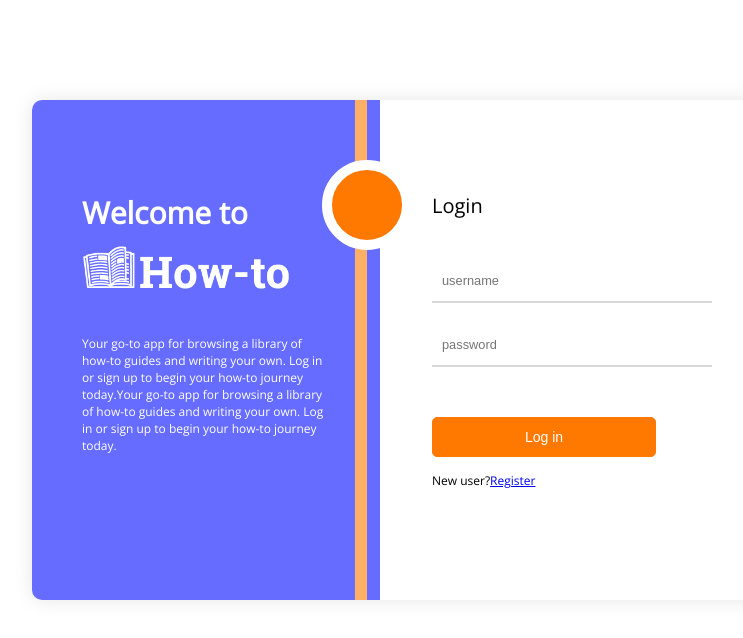
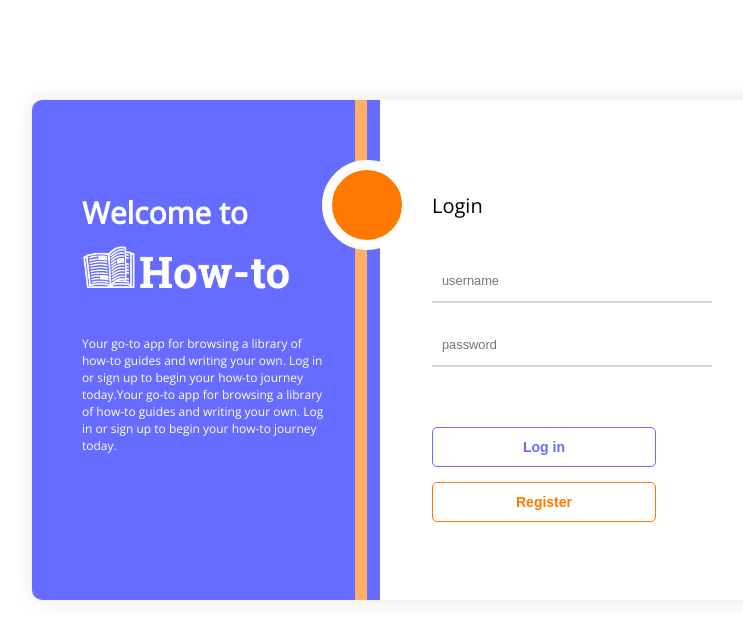
Before and after one commit to how-tos/front-end-erica, a React (Create React App) app: page / in a window 1280 px wide. Shown: the top 638 px of the page, without its empty margins (208-951 px from the left). Built offline with nearby package versions, Linux system fonts and the light colour scheme.

Commit message:
adjusted login page

```diff
--- a/src/App.js
+++ b/src/App.js
@@ -5,6 +5,8 @@ import {Route, Link} from "react-router-dom"
 import HowToList from "./components/HowToList"
 import AddHowTo from './components/AddHowTo'
 import Register from './components/Register'
+import SavedGuides from './components/SavedGuides'
+
 class App extends Component {
   constructor() {
     super()
@@ -28,6 +30,7 @@ class App extends Component {
     <Route path="/howTos" render={props => <HowToList {...props} /> } />
     <Route path="/addHowTo" render = {props => <AddHowTo {...props} /> } />
     <Route path = "/register" render = {props => <Register {...props} /> } />
+    <Route path ="/savedGuides" render = {props => <SavedGuides {...props} /> } />
       </div>
     );
   }
--- a/src/components/HowToList.js
+++ b/src/components/HowToList.js
@@ -95,7 +95,8 @@ render() {
     return(
         <div>
              <Navigation />
-
+        <div className="secondary-header">
+            <div className="title">Browse Guides</div>
             <SearchBar
                 HowTo={this.state.HowTos}
                 filterGuides = {this.filterGuides}
@@ -105,6 +106,7 @@ render() {
                 search = {this.state.search}
                 handleChange = {this.handleChange}
             />
+        </div>
             <div className="list">
             {this.state.isFiltered ? this.state.filteredList.map(howTo => (
                     <HowTo className="individualGuide"
@@ -119,9 +121,7 @@ render() {
                     name={howTo.name}
                 />))}
             </div>
-            <Route path="/addHowTo" render = {props => <AddHowTo {...props} /> } />
-            <Route path = "/register" render = {props => <Register {...props} /> } />
-            <Route path ="/savedGuides" render = {props => <SavedGuides {...props} /> } />
+
         </div>
     )
     }
--- a/src/components/Login.js
+++ b/src/components/Login.js
@@ -72,7 +72,7 @@ class Login extends React.Component {
                     placeholder = "password"
                 />
             <button className="login" onSubmit={this.handleSubmit}>Log in</button>
-            <div className="register">New user?<Link to = "/register">Register</Link></div>
+            <button className="register"><Link to = "/register">Register</Link></button>
             </form>
         </div>
       </div>
--- a/src/components/SavedGuides.js
+++ b/src/components/SavedGuides.js
@@ -7,7 +7,7 @@ class SavedGuides extends React.Component {
     render() {
     return (
         <div>
-            hello
+
             <Navigation />
         </div>
         )
--- a/src/css/howto.css
+++ b/src/css/howto.css
@@ -1,3 +1,5 @@
+@import url('https://fonts.googleapis.com/css?family=Roboto+Slab:700');
+
 .Howto{
     height: 200px;
     border-radius: 0;
@@ -30,3 +32,17 @@
 .heart-icon{
     height: 20px;
 }
+
+.title{
+    font-family: 'Roboto Slab', serif;
+    font-weight: bold;
+    font-size: 26px;
+}
+
+.secondary-header{
+    display: flex;
+    flex-direction: row;
+    justify-content: space-between;
+    padding: 10px;
+    margin-bottom: 10px;
+}
--- a/src/css/login.css
+++ b/src/css/login.css
@@ -41,19 +41,20 @@ input{
 }
 
 .login {
-    margin-top: 30px;
+    margin-top: 40px;
     font-size: 14px;
-    border: 1px solid  #FF7800;
-    background-color:  #FF7800;
-    color:  white;
+    border: 1px solid  #666CFF;
+    background-color:  white;
+    color:  #666CFF;
     height: 40px;
     border-radius: 5px;
     width: 80%;
+    font-weight: bold;
 }
 
 .login:hover{
-    background-color: white;
-    color:  #FF7800;
+    background-color: #666CFF;
+    color:  white;
 }
 
 input:focus {
@@ -118,10 +119,26 @@ input:focus {
 }
 
 .register{
-    display: flex;
-    flex-direction: row;
-    font-size: 12px;
     margin-top: 15px;
+    font-size: 14px;
+    border: 1px solid  #FF7800;
+    background-color: white;
+    color:  #FF7800;
+    height: 40px;
+    border-radius: 5px;
+    width: 80%;
+    font-weight: bold;
+    text-decoration: none;
+}
+
+.register:hover{
+    background-color: #FF7800;
+    color:  white;
+}
+
+a {
+    text-decoration: none;
+    color: #FF7800;
 }
 
 .spacing{
```
